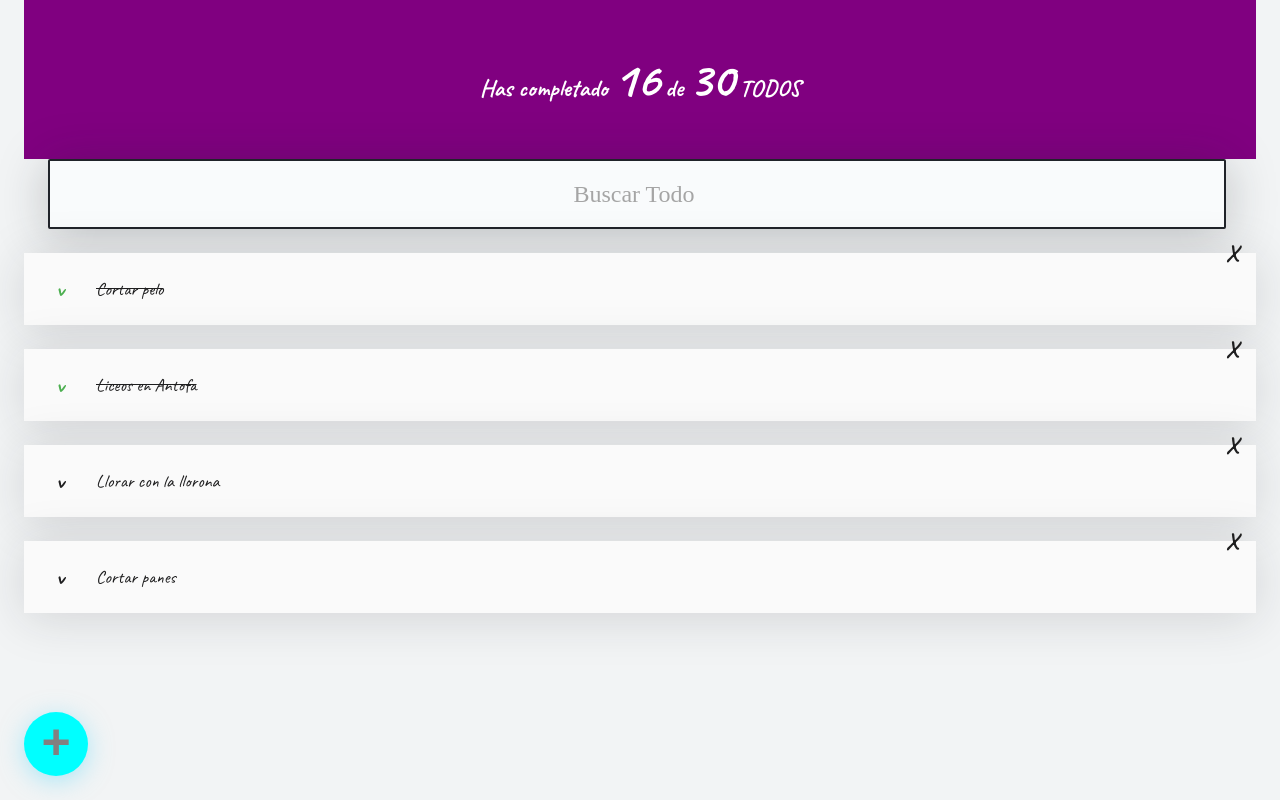
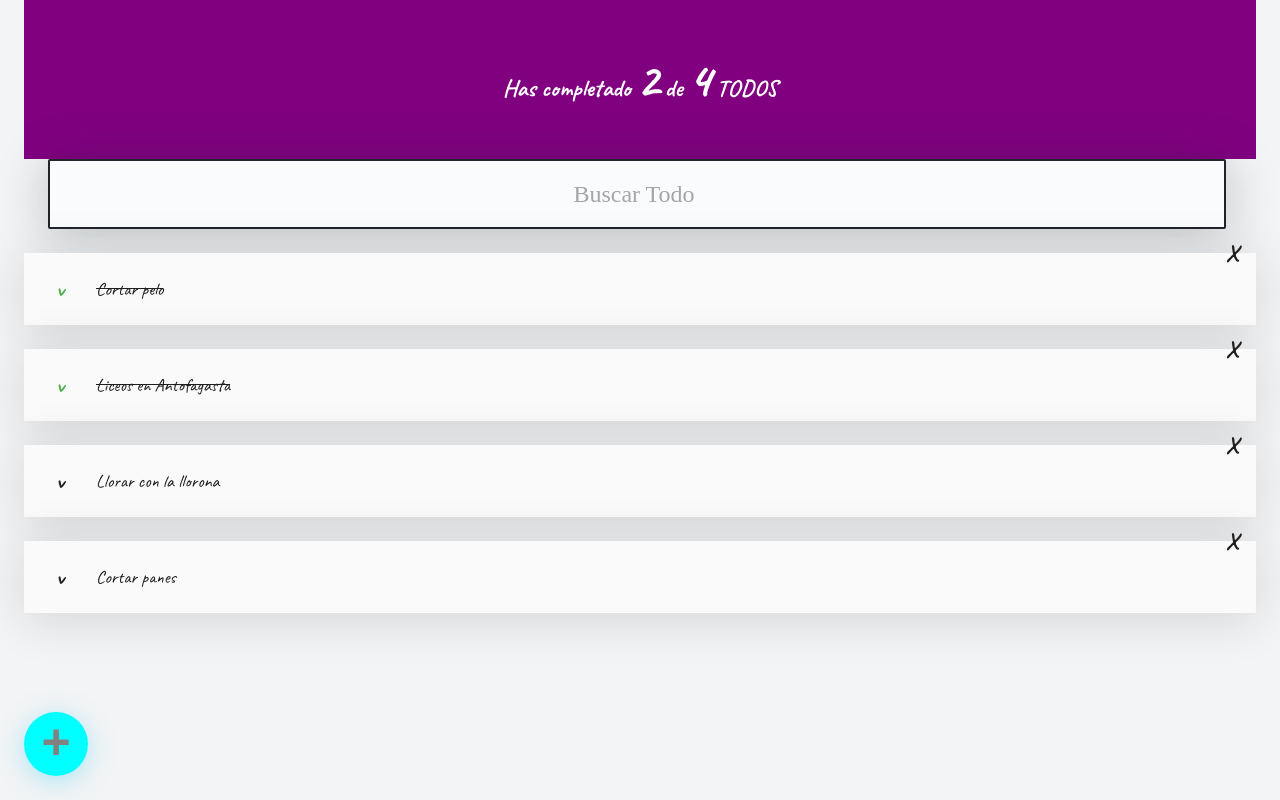
Before and after one commit to emersonxinay/todos_con_react, a React (Create React App) app: page / in a window 1280 px wide. Built offline with nearby package versions, Linux system fonts and the light colour scheme.

Commit message:
estados y contador de todo

```diff
--- a/src/App.js
+++ b/src/App.js
@@ -8,16 +8,26 @@ import React from 'react';
 
 const defaultTodos = [
   { text: "Cortar pelo", completed: true },
-  { text: "Liceos en Antofa", completed: true },
+  { text: "Liceos en Antofagasta", completed: true },
   { text: "Llorar con la llorona", completed: false },
   { text: "Cortar panes", completed: false },
 ];
 
 function App() {
+  const [todos, setTodos] = React.useState(defaultTodos)
+  const [searchValue, setSearchValue] = React.useState('');
+  const completedTodos = todos.filter(todo => !!todo.completed).length;
+  const totalTodos = todos.length;
+
+  console.log('los usuario buscan todos de ' + searchValue);
+
   return (
     <>
-      <TodoCounter completed={16} total={30} />
-      <TodoSearch />
+      <TodoCounter completed={completedTodos} total={totalTodos} />
+      <TodoSearch
+        searchValue={searchValue}
+        setSearchValue={setSearchValue}
+      />
 
       <TodoList  >
         {defaultTodos.map(todo => (
--- a/src/TodoSearch.js
+++ b/src/TodoSearch.js
@@ -1,13 +1,19 @@
 import './TodoSearch.css'
-function TodoSearch() {
+import React from 'react'
+function TodoSearch({
+  searchValue,
+  setSearchValue,
+}) {
+
   return (
 
-    <input className="TodoSearch" placeholder="Buscar Todo "
+    <input
+      className="TodoSearch"
+      placeholder="Buscar Todo "
+      value={searchValue}
       onChange={(event) => {
-        console.log("Escribiste en el TodoSearch")
-        console.log(event)
-        console.log(event.target)
-        console.log(event.target.value)
+        setSearchValue(event.target.value)
+
       }}
     />
 
```
